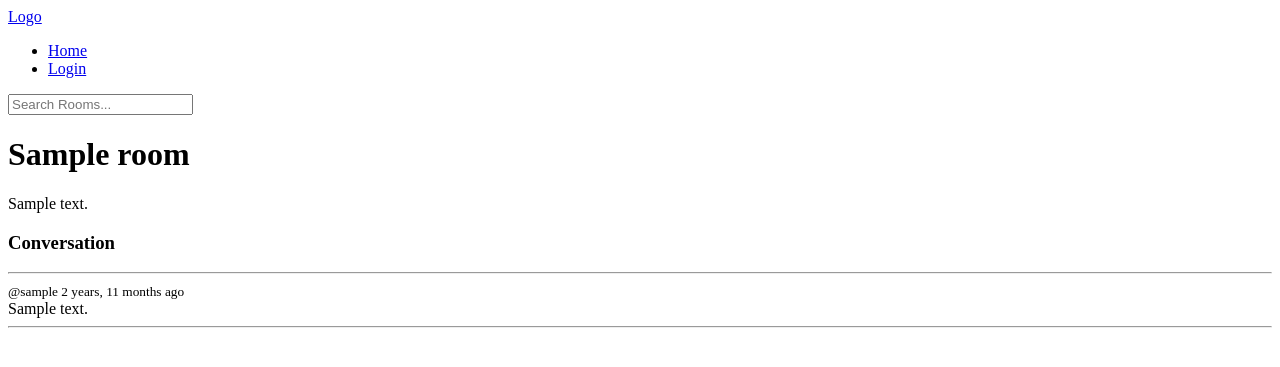
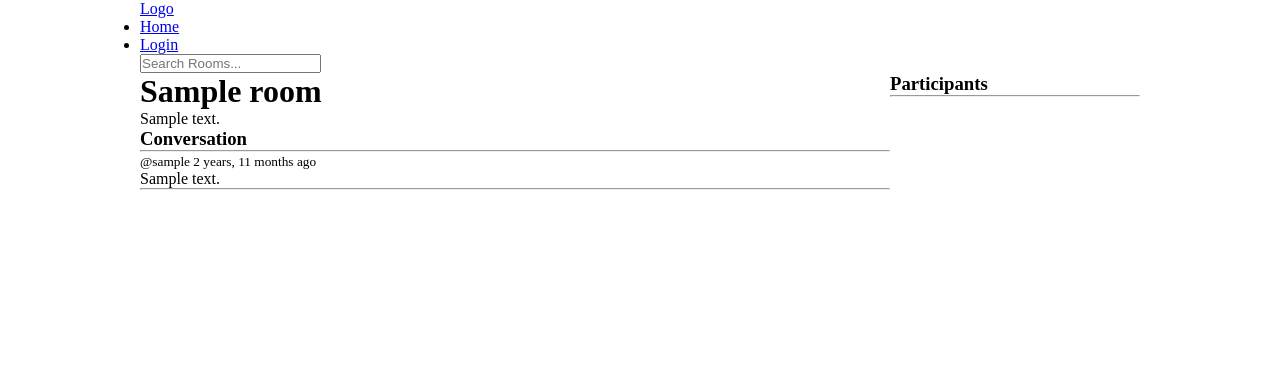
Before and after one commit to paulnyabaro/studyapp, a Django app: page /room/1/ in a window 1280 px wide. Shown: the top 367 px of the page. Run offline with Django 4.2, Linux system fonts and the light colour scheme; tables that the repository leaves empty hold one stand-in row (values such as "Sample post").

Commit message:
Added static files

```diff
--- /dev/null
+++ b/studyapp/base/static/css/style.css
@@ -0,0 +1,13 @@
+*{
+    padding: 0;
+    margin: 0;
+    box-sizing: border-box;
+}
+.container{
+    max-width: 1000px;
+    margin: 0 auto;
+}
+.room-container{
+    display: grid;
+    grid-template-columns: 3fr 1fr;
+}
--- a/studyapp/base/templates/base/rooms.html
+++ b/studyapp/base/templates/base/rooms.html
@@ -3,6 +3,9 @@
 {% block title %}{{ room.name }}{% endblock %}
 
 {% block content %}
+    <div class="container">
+        <div class="room-container">
+            <div>
             <h1>{{ room.name }}</h1>
             <p>{{ room.description }}</p>
             <div class="comment-wrapper">
@@ -25,4 +28,12 @@
                 </form>
             </div>
             {% endif %}
+            </div>
+
+            <div>
+                <h3>Participants</h3>
+                <hr>
+            </div>
+        </div>
+    </div>
 {% endblock %}
--- a/studyapp/base/views.py
+++ b/studyapp/base/views.py
@@ -6,7 +6,7 @@ from django.db.models import Q
 from django.contrib.auth.models import User
 from django.contrib.auth import authenticate, login, logout
 from django.contrib.auth.forms import UserCreationForm
-from .models import Room, Topic
+from .models import Room, Topic, Message
 from .forms import RoomForm
 
 
@@ -73,6 +73,16 @@ def home(request):
 def room(request, pk):
     room = Room.objects.get(id=pk)
     room_messages = room.message_set.all().order_by('created') # Querying child models. Models name in lowercase then underscore set (Set of messages related to this room)
+
+
+    if request.method == 'POST':
+        message = Message.objects.create(
+            user = request.user,
+            room = room,
+            body = request.POST.get('body')
+        )
+        return redirect('room', pk=room.id)
+
     context = {'room': room, 'room_messages': room_messages}
     return render(request, 'base/rooms.html', context)
 
--- a/studyapp/templates/base.html
+++ b/studyapp/templates/base.html
@@ -1,3 +1,4 @@
+{% load static %}
 <!DOCTYPE html>
 <html lang="en">
 <head>
@@ -5,6 +6,7 @@
     <meta http-equiv="X-UA-Compatible" content="IE=edge">
     <meta name="viewport" content="width=device-width, initial-scale=1.0">
     <title>{% block title %}{% endblock %} - Study app</title>
+    <link rel="stylesheet" href="{% static 'css/style.css' %}">
 </head>
 <body>
     {% include 'navbar.html' %}
```
Lines whose indentation alone changed are shown as unchanged.
